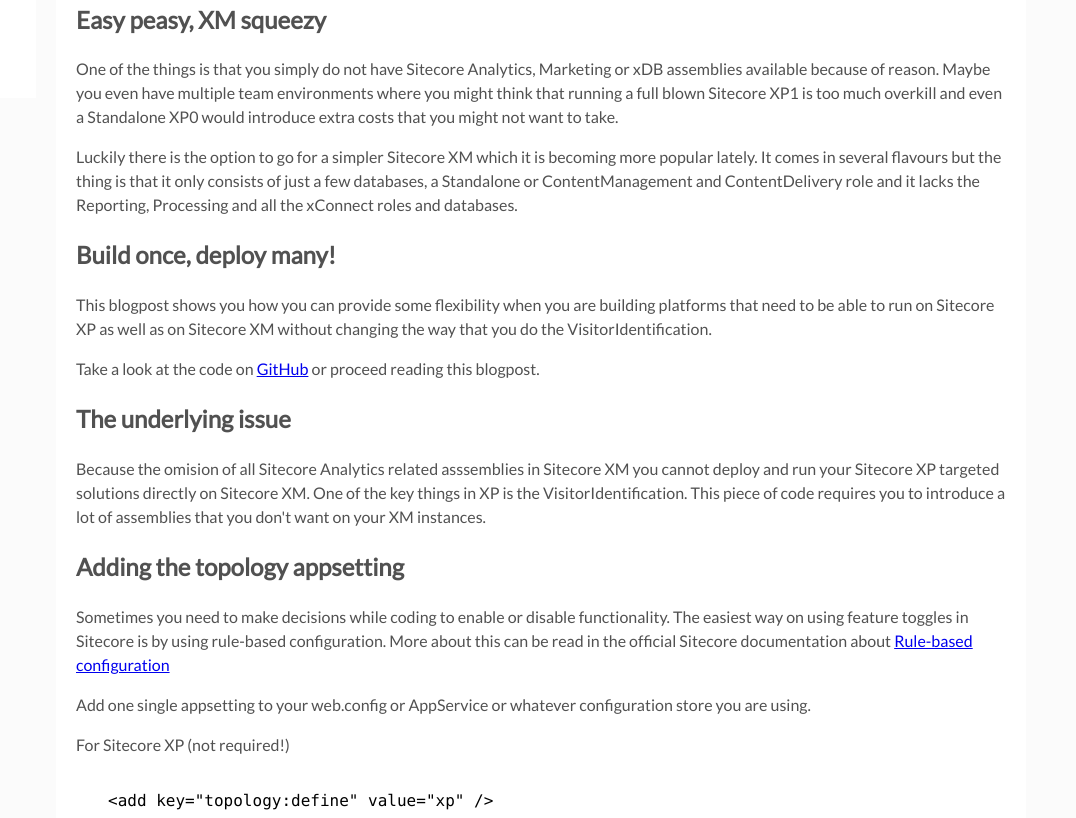
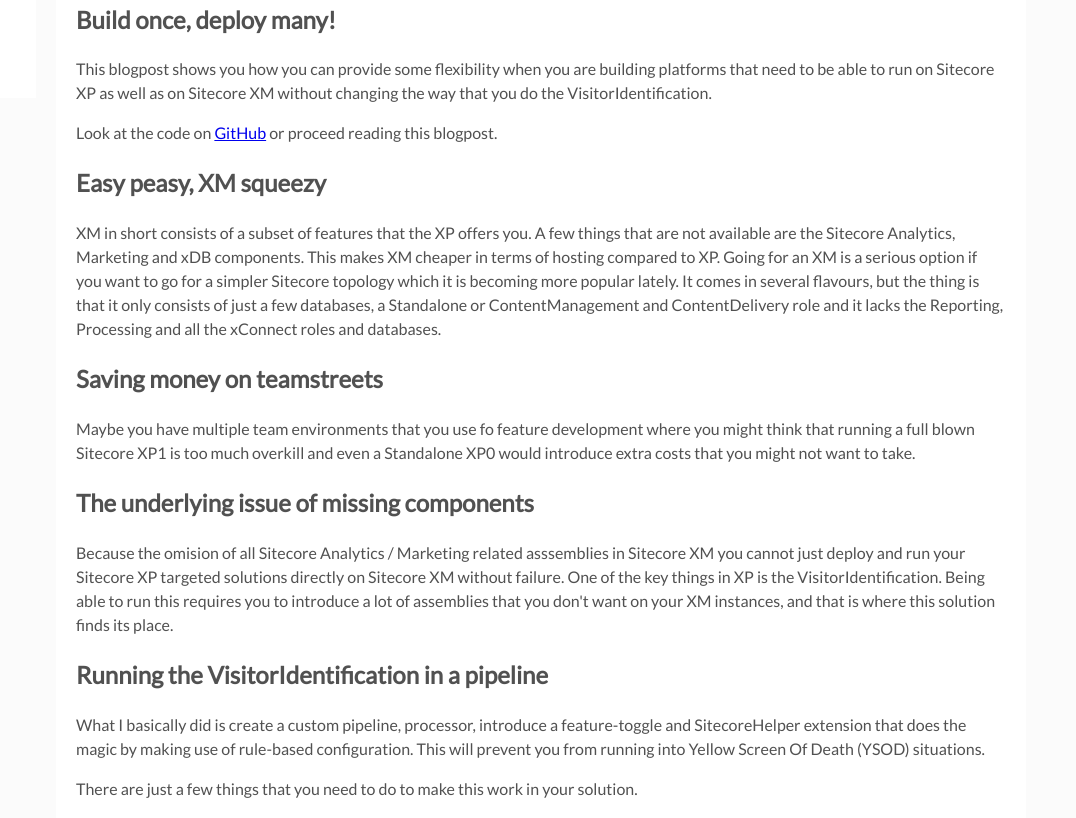
Before and after one commit to avwolferen/blog, a Gatsby site: page /visitoridentification-and-how-to-deal-with-sitecore-xp-and-xm/ in a window 1280 px wide. Shown: the part 702-1520 px from the top of the page, 204-1280 px from the left. Built offline with nearby package versions, Linux system fonts and the light colour scheme; Gatsby itself is replaced by a stand-in of ours; some packages are replaced by stand-ins of ours.

Commit message:
Update to the blog

````diff
--- a/content/blog/visitoridentification-and-how-to-deal-with-sitecore-xp-and-xm/index.md
+++ b/content/blog/visitoridentification-and-how-to-deal-with-sitecore-xp-and-xm/index.md
@@ -12,31 +12,41 @@
 ---
 
 When you are working on a Sitecore solution that could make the move from Sitecore Experience Platform (XP) to Sitecore Experience Manager (XM) there are some limitations and things you really need to consider.
-## Easy peasy, XM squeezy
-One of the things is that you simply do not have Sitecore Analytics, Marketing or xDB assemblies available because of reason. Maybe you even have multiple team environments where you might think that running a full blown Sitecore XP1 is too much overkill and even a Standalone XP0 would introduce extra costs that you might not want to take.
 
-Luckily there is the option to go for a simpler Sitecore XM which it is becoming more popular lately. It comes in several flavours but the thing is that it only consists of just a few databases, a Standalone or ContentManagement and ContentDelivery role and it lacks the Reporting, Processing and all the xConnect roles and databases.
 ## Build once, deploy many!
 This blogpost shows you how you can provide some flexibility when you are building platforms that need to be able to run on Sitecore XP as well as on Sitecore XM without changing the way that you do the VisitorIdentification.
 
-Take a look at the code on [GitHub](https://github.com/avwolferen/sitecore-xp-xm) or proceed reading this blogpost.
+Look at the code on [GitHub](https://github.com/avwolferen/sitecore-xp-xm) or proceed reading this blogpost.
 
-## The underlying issue
-Because the omision of all Sitecore Analytics related asssemblies in Sitecore XM you cannot deploy and run your Sitecore XP targeted solutions directly on Sitecore XM. One of the key things in XP is  the VisitorIdentification. This piece of code requires you to introduce a lot of assemblies that you don't want on your XM instances.
+## Easy peasy, XM squeezy
+XM in short consists of a subset of features that the XP offers you. A few things that are not available are the Sitecore Analytics, Marketing and xDB components. This makes XM cheaper in terms of hosting compared to XP.
+Going for an XM is a serious option if you want to go for a simpler Sitecore topology which it is becoming more popular lately. It comes in several flavours, but the thing is that it only consists of just a few databases, a Standalone or ContentManagement and ContentDelivery role and it lacks the Reporting, Processing and all the xConnect roles and databases.
+
+## Saving money on teamstreets
+Maybe you have multiple team environments that you use fo feature development where you might think that running a full blown Sitecore XP1 is too much overkill and even a Standalone XP0 would introduce extra costs that you might not want to take.
+
+## The underlying issue of missing components
+Because the omision of all Sitecore Analytics / Marketing related asssemblies in Sitecore XM you cannot just deploy and run your Sitecore XP targeted solutions directly on Sitecore XM without failure. One of the key things in XP is the VisitorIdentification. Being able to run this requires you to introduce a lot of assemblies that you don't want on your XM instances, and that is where this solution finds its place.
+
+## Running the VisitorIdentification in a pipeline
+What I basically did is create a custom pipeline, processor, introduce a feature-toggle and SitecoreHelper extension that does the magic by making use of rule-based configuration. This will prevent you from running into Yellow Screen Of Death (YSOD) situations.
+
+There are just a few things that you need to do to make this work in your solution.
 
 ## Adding the topology appsetting
 Sometimes you need to make decisions while coding to enable or disable functionality. The easiest way on using feature toggles in Sitecore is by using rule-based configuration. More about this can be read in the official Sitecore documentation about [Rule-based configuration](https://doc.sitecore.com/developers/101/platform-administration-and-architecture/en/rule-based-configuration.html)
 
-Add one single appsetting to your web.config or AppService or whatever configuration store you are using.
+To be able to toggle features based on the topology you need to add one single appsetting to your web.config or the appSettings on your AppService.
 
-For Sitecore XP (not required!)
+Sitecore XP
 ```xml
 <add key="topology:define" value="xp" />
 ```
-For Sitecore XM required because this one is restricting you. The code is pretty forgiving so forgetting this toggle does not give you any issues at all. Not forgetting this keeps your platform fast and sound.
+Sitecore XM
 ```xml
 <add key="topology:define" value="xm" />
 ```
+For the code on GitHub it is not required but it makes it more elegant. The code is pretty forgiving so forgetting this toggle does not give you any issues at all. Not forgetting this keeps your platform fast and sound.
 
 ## Introducing the pipeline
 To overcome the issue of the assemblies I've created a simple pipeline and processor that takes care of the rendering of the HTML that is required for the VisitorIdentification. This pipeline is extendible if you require this. The most important one is that the processor is only effective with the use of rule-based configuration in Sitecore.
@@ -65,27 +75,9 @@
 ```
 You might ask yourself "Why adding this try/catch construction?" Well, I'll get back to that later in this blogpost.
 
-And the configuration.
-```xml
-<configuration xmlns:x="http://www.sitecore.com/xmlconfig/"
-               xmlns:patch="http://www.sitecore.com/xmlconfig/"
-               xmlns:topology="http://www.sitecore.com/xmlconfig/topology/" >
-  <sitecore>
-    <pipelines>
-      <!-- This pipeline is intended to render just the VisitorIdentification control. You can add your own logic to this pipeline but keep in mind that none of the Analytics, Marketing or xConnect assemblies are available.-->
-      <platformextensions.visitorIdentification>
-        <!-- Renders the Visitor Identification control -->
-        <processor type="AlexVanWolferen.PlatformExtensions.Pipelines.VisitorIdentification.RenderVisitorIdentificationProcessor, AlexVanWolferen.PlatformExtensions"
-                   topology:require="!xm"
-                   patch:before="*[1]" />
-      </platformextensions.visitorIdentification>
-  </pipelines>
-  </sitecore>
-</configuration>
-```
 ## The processor
 
-The processor that I wrote is pretty simple and looks a lot like the real deal.
+The processor that I wrote is simple and looks a lot like the real deal.
 
 ```c
     public class RenderVisitorIdentificationProcessor : VisitorIdentificationBase
@@ -105,8 +97,30 @@
         public abstract void Process(VisitorIdentificationPipelineArgs args);
     }
 ```
+
+And the configuration.
+```xml
+<configuration xmlns:x="http://www.sitecore.com/xmlconfig/"
+               xmlns:patch="http://www.sitecore.com/xmlconfig/"
+               xmlns:topology="http://www.sitecore.com/xmlconfig/topology/" >
+  <sitecore>
+    <pipelines>
+      <!-- This pipeline is intended to render just the VisitorIdentification control. You can add your own logic to this pipeline but keep in mind that none of the Analytics, Marketing or xConnect assemblies are available.-->
+      <platformextensions.visitorIdentification>
+        <!-- Renders the Visitor Identification control -->
+        <processor type="AlexVanWolferen.PlatformExtensions.Pipelines.VisitorIdentification.RenderVisitorIdentificationProcessor, AlexVanWolferen.PlatformExtensions"
+                   topology:require="!xm"
+                   patch:before="*[1]" />
+      </platformextensions.visitorIdentification>
+  </pipelines>
+  </sitecore>
+</configuration>
+```
+
 ## Update your views
 Please update all your view where you use the safe VisitorIdentification. Because the regular VisitorIdentification cannot be used you need to replace it with the safe and compatible one.
+
+The SitecoreHelper extensionmethod that you are going to use looks like this.
 ```c
     public static class VisitorIdentificationExtensions
     {
@@ -117,7 +131,7 @@
         }
     }
 ```
-And now replace the using:
+And for the changes in your Razor views replace the using:
 ```c
 @using Sitecore.Mvc.Analytics.Extensions
 ```
@@ -136,7 +150,7 @@
 ```
 
 ## Publish your code to your site
-Publish your code, do not forget to double check the web.config!
+Publish your code and do not forget to double check the web.config!
 
 Always test this on your local environment before rolling it out to other stages.
 
````
